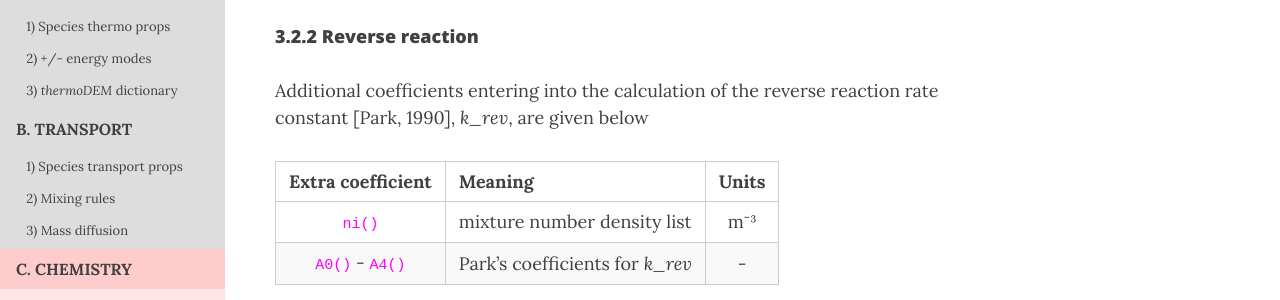
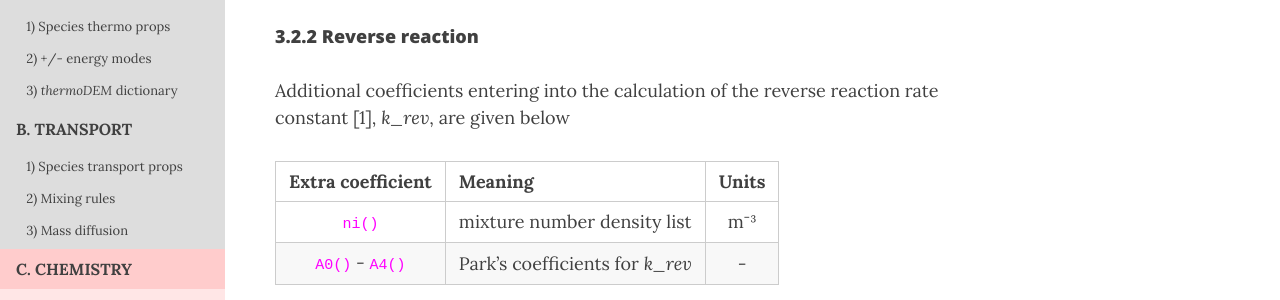
Before and after one commit to hystrath/hystrath.github.io, a Jekyll site: the page built from how-tos-cfd-fleming/how-tos-cfd-fleming-chemistry.md, in a window 1280 px wide and 1400 px high, scrolled down 4057 px. Shown: the part 181-481 px from the top of the window. Built offline with Jekyll 4.4.1, drawn with Linux system fonts in a browser that asks for light colours; nearby versions of some CDN libraries; some of the changed text lies outside the part shown.

Commit message:
Editing pages

````diff
--- a/how-tos-cfd-fleming/how-tos-cfd-fleming-chemistry.md
+++ b/how-tos-cfd-fleming/how-tos-cfd-fleming-chemistry.md
@@ -225,7 +225,7 @@ reactions
 &nbsp;
 
 #### 3.2.2 Reverse reaction
-Additional coefficients entering into the calculation of the reverse reaction rate constant [Park, 1990], _k\_rev_, are given below
+Additional coefficients entering into the calculation of the reverse reaction rate constant [1], _k\_rev_, are given below
 
 | Extra coefficient    | Meaning | Units |
 |:-------------:|:-------------|:------:|
@@ -274,6 +274,9 @@ reactions
     }
 }
 ```
+
+<p><img src="/docs/img/publis.png" width="40">[1] C. Park. <i>Nonequilibrium Hypersonic Aerothermodynamics</i>, Wiley International, New
+York, <b>1990</b></p>
 
 &nbsp;
 
````
